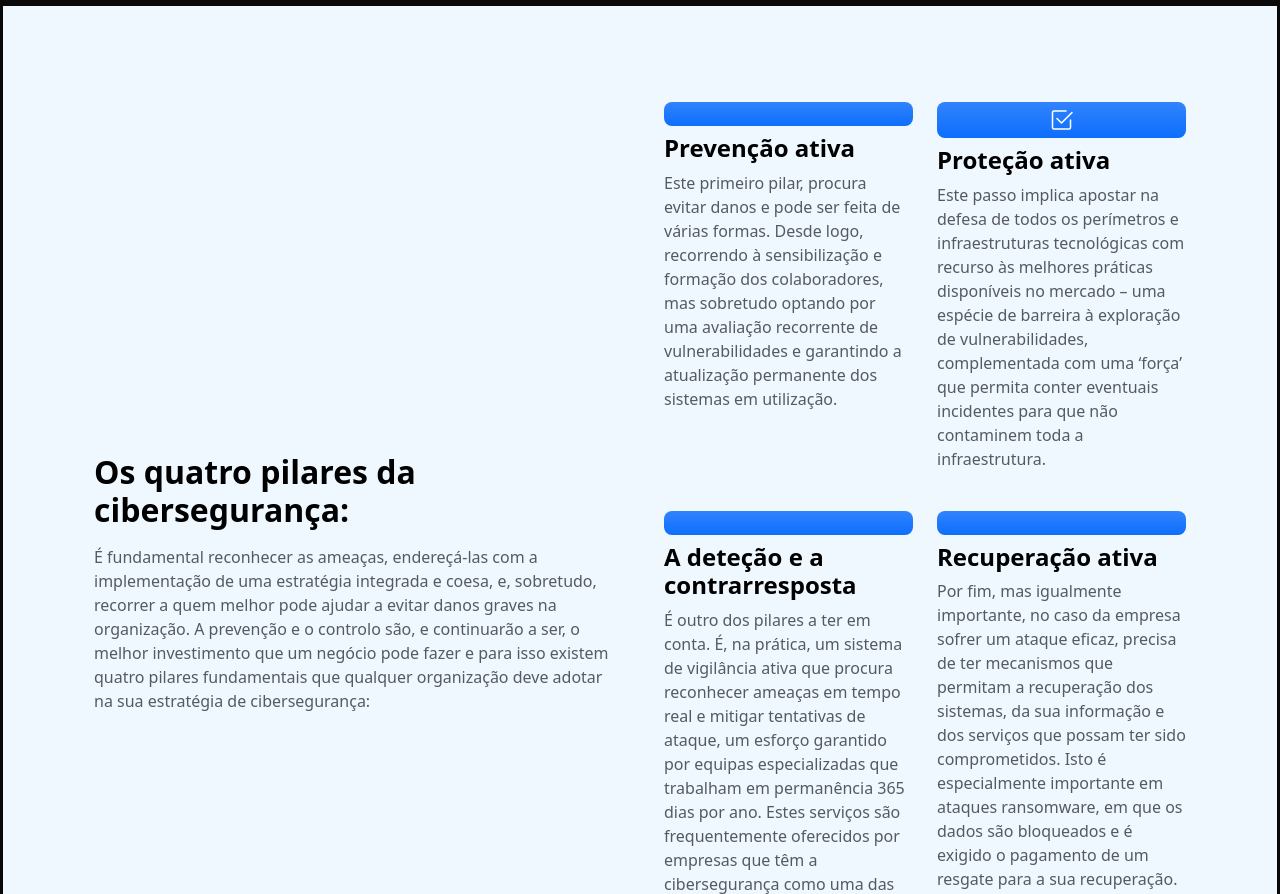
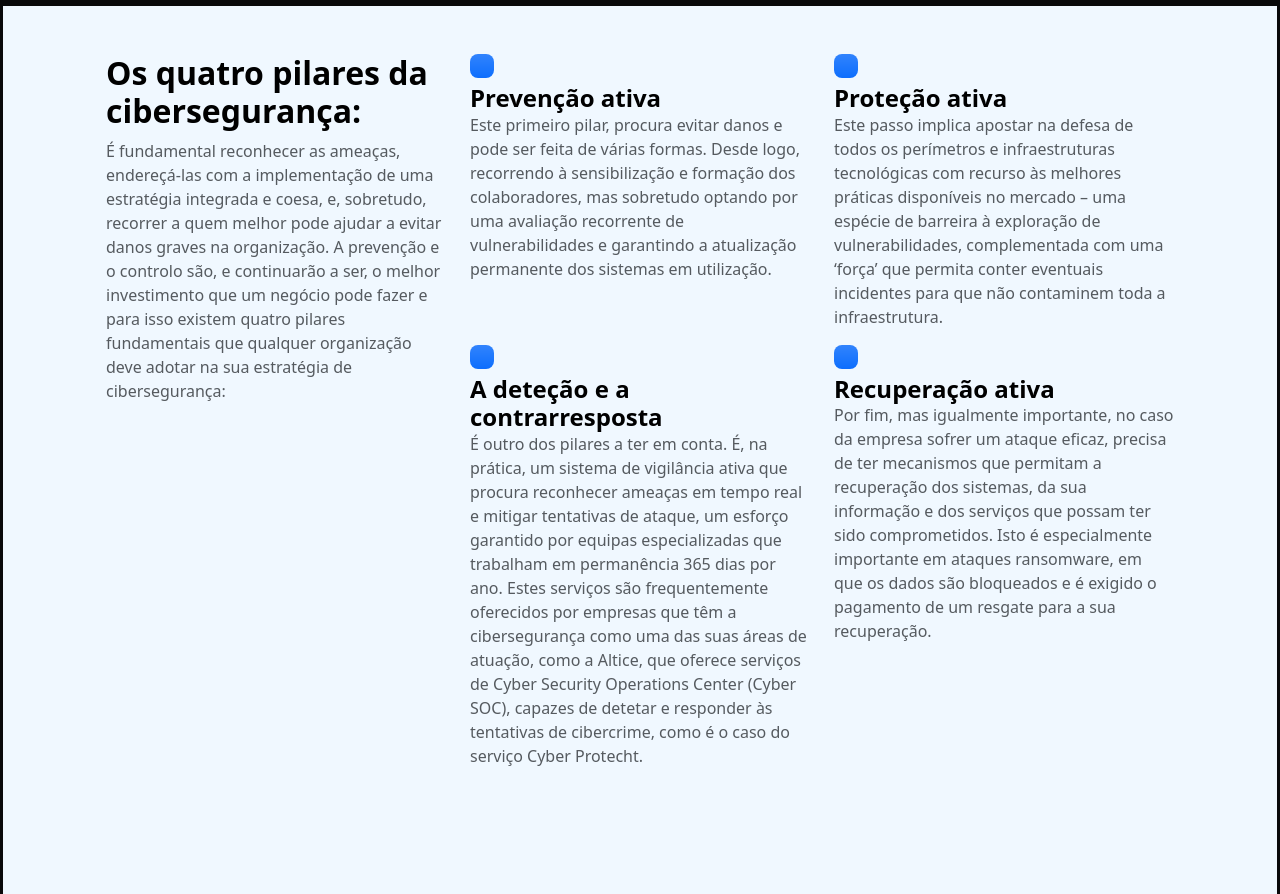
Before and after one commit to VulpeOlesea/ATEC_Projeto_de_Grupo_Ciberseguranca, a plain HTML site: page index.html in a window 1280 px wide. Shown: the part 1269-2163 px from the top of the page. Drawn offline with nearby package versions, Linux system fonts and the light colour scheme.

Commit message:
Update index.html

```diff
--- a/index.html
+++ b/index.html
@@ -122,51 +122,87 @@
       <section class="section_2">
         <div class="container px-4 py-5">
 
-          <div class="row row-cols-1 row-cols-md-2 align-items-md-center g-5 py-5">
-            <div class="col d-flex flex-column align-items-start gap-2">
+          <div class="container">
+            <div class="row">
+              <div class="col-4">
                 <h2 class="fw-bold text-body-emphasis">Os quatro pilares da cibersegurança:</h2>
-              <p class="text-body-secondary">É fundamental reconhecer as ameaças, endereçá-las com a implementação de uma estratégia integrada e coesa, e, sobretudo, recorrer a quem melhor pode ajudar a evitar danos graves na organização.  A prevenção e o controlo são, e continuarão a ser, o melhor investimento que um negócio pode fazer e para isso existem quatro pilares fundamentais que qualquer organização deve adotar na sua estratégia de cibersegurança:</p>
+                <p class="text-body-secondary">É fundamental reconhecer as
+                ameaças, endereçá-las com a implementação de uma estratégia
+                integrada e coesa, e, sobretudo, recorrer a quem melhor pode
+                ajudar a evitar danos graves na organização.  A prevenção e o
+                controlo são, e continuarão a ser, o melhor investimento que um
+                negócio pode fazer e para isso existem quatro pilares
+                fundamentais que qualquer organização deve adotar na sua
+                estratégia de cibersegurança:
+                </p>
               </div>
-
-            <div class="col">
-              <div class="row row-cols-1 row-cols-sm-2 g-4">
-                <div class="col d-flex flex-column gap-2">
+              <div class="col-8">
+                <div class="row">
+                  <div class="col-6">
                     <div class="feature-icon-small d-inline-flex align-items-center justify-content-center text-bg-primary bg-gradient fs-4 rounded-3">
                       <svg class="bi" width="1em" height="1em">
                         <use xlink:href="#collection"></use>
                       </svg>
                     </div>
                     <h4 class="fw-semibold mb-0 text-body-emphasis">Prevenção ativa</h4>
-                  <p class="text-body-secondary">Este primeiro pilar, procura evitar danos e pode ser feita de várias formas. Desde logo, recorrendo à sensibilização e formação dos colaboradores, mas sobretudo optando por uma avaliação recorrente de vulnerabilidades e garantindo a atualização permanente dos sistemas em utilização.</p>
+                    <p class="text-body-secondary">Este primeiro pilar, procura
+                    evitar danos e pode ser feita de várias formas. Desde logo,
+                    recorrendo à sensibilização e formação dos colaboradores,
+                    mas sobretudo optando por uma avaliação recorrente de
+                    vulnerabilidades e garantindo a atualização permanente dos
+                    sistemas em utilização.</p>
                   </div>
-
-                <div class="col d-flex flex-column gap-2">
+                  <div class="col-6">
                     <div class="feature-icon-small d-inline-flex align-items-center justify-content-center text-bg-primary bg-gradient fs-4 rounded-3">
-                    <i class="bi bi-check2-square"></i>
+                      <svg class="bi" width="1em" height="1em">
+                        <use xlink:href="#collection"></use>
+                      </svg>
                     </div>
                     <h4 class="fw-semibold mb-0 text-body-emphasis">Proteção ativa</h4>
-                  <p class="text-body-secondary">Este passo implica apostar na defesa de todos os perímetros e infraestruturas tecnológicas com recurso às melhores práticas disponíveis no mercado – uma espécie de barreira à exploração de vulnerabilidades, complementada com uma ‘força’ que permita conter eventuais incidentes para que não contaminem toda a infraestrutura.</p>
+                    <p class="text-body-secondary">Este passo implica apostar na
+                    defesa de todos os perímetros e infraestruturas tecnológicas
+                    com recurso às melhores práticas disponíveis no mercado –
+                    uma espécie de barreira à exploração de vulnerabilidades,
+                    complementada com uma ‘força’ que permita conter eventuais
+                    incidentes para que não contaminem toda a
+                    infraestrutura.</p>
                   </div>
-
-                <div class="col d-flex flex-column gap-2">
+                </div>
+                <div class="row">
+                  <div class="col-6">
                     <div class="feature-icon-small d-inline-flex align-items-center justify-content-center text-bg-primary bg-gradient fs-4 rounded-3">
                       <svg class="bi" width="1em" height="1em">
-                      <use xlink:href="#speedometer"></use>
+                        <use xlink:href="#collection"></use>
                       </svg>
                     </div>
                     <h4 class="fw-semibold mb-0 text-body-emphasis">A deteção e a contrarresposta</h4>
-                  <p class="text-body-secondary">É outro dos pilares a ter em conta. É, na prática, um sistema de vigilância ativa que procura reconhecer ameaças em tempo real e mitigar tentativas de ataque, um esforço garantido por equipas especializadas que trabalham em permanência 365 dias por ano. Estes serviços são frequentemente oferecidos por empresas que têm a cibersegurança como uma das suas áreas de atuação, como a Altice, que oferece serviços de Cyber Security Operations Center (Cyber SOC), capazes de detetar e responder às tentativas de cibercrime, como é o caso do serviço Cyber Protecht.</p>
+                    <p class="text-body-secondary">É outro dos pilares a ter em
+                    conta. É, na prática, um sistema de vigilância ativa que
+                    procura reconhecer ameaças em tempo real e mitigar
+                    tentativas de ataque, um esforço garantido por equipas
+                    especializadas que trabalham em permanência 365 dias por
+                    ano. Estes serviços são frequentemente oferecidos por
+                    empresas que têm a cibersegurança como uma das suas áreas de
+                    atuação, como a Altice, que oferece serviços de Cyber
+                    Security Operations Center (Cyber SOC), capazes de detetar e
+                    responder às tentativas de cibercrime, como é o caso do
+                    serviço Cyber Protecht.</p>
                   </div>
-
-                <div class="col d-flex flex-column gap-2">
+                  <div class="col-6">
                     <div class="feature-icon-small d-inline-flex align-items-center justify-content-center text-bg-primary bg-gradient fs-4 rounded-3">
                       <svg class="bi" width="1em" height="1em">
-                      <use xlink:href="#table"></use>
+                        <use xlink:href="#collection"></use>
                       </svg>
                     </div>
                     <h4 class="fw-semibold mb-0 text-body-emphasis">Recuperação ativa</h4>
-                  <p class="text-body-secondary">Por fim, mas igualmente importante, no caso da empresa sofrer um ataque eficaz, precisa de ter mecanismos que permitam a recuperação dos sistemas, da sua informação e dos serviços que possam ter sido comprometidos. Isto é especialmente importante em ataques ransomware, em que os dados são bloqueados e é exigido o pagamento de um resgate para a sua recuperação.</p>
-                </div>
+                    <p class="text-body-secondary">Por fim, mas igualmente
+                    importante, no caso da empresa sofrer um ataque eficaz,
+                    precisa de ter mecanismos que permitam a recuperação dos
+                    sistemas, da sua informação e dos serviços que possam ter
+                    sido comprometidos. Isto é especialmente importante em
+                    ataques ransomware, em que os dados são bloqueados e é
+                    exigido o pagamento de um resgate para a sua
+                    recuperação.</p>
                   </div>
                 </div>
             </div>
```
Lines whose indentation alone changed are shown as unchanged.
